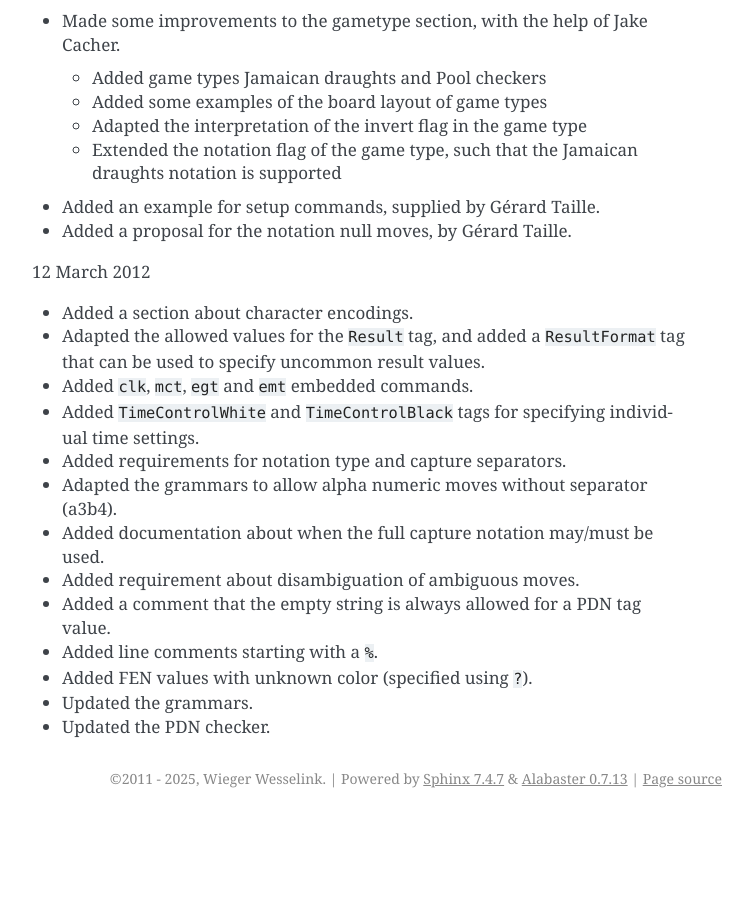
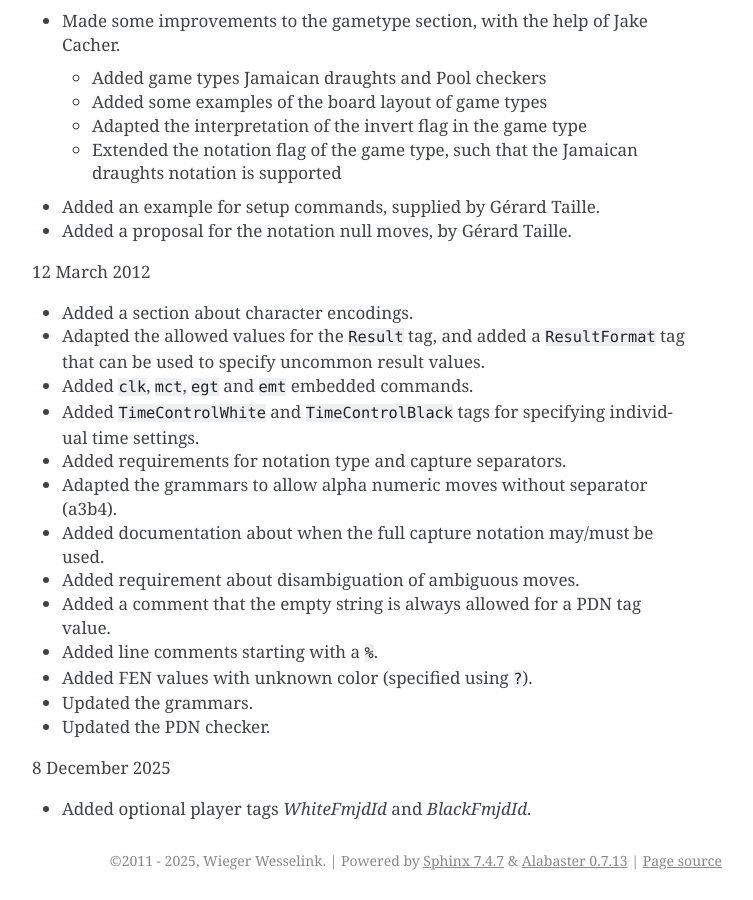
Before and after one commit to wiegerw/pdn, a Sphinx documentation site: the page built from doc/changelog.rst, in a window 1280 px wide and 900 px high, scrolled down 1117 px. Shown: the whole window, without its empty margins (388-1141 px from the left). Built offline with Sphinx 7.4.7, drawn with Linux system fonts in a browser that asks for light colours; before the commit the page ends 1935 px from its top, so only the background shows below that.

Commit message:
Added optional tags for FMJD IDs of the players

```diff
--- a/doc/changelog.rst
+++ b/doc/changelog.rst
@@ -98,3 +98,7 @@ Changelog
 * Updated the grammars.
 
 * Updated the PDN checker.
+
+8 December 2025
+
+* Added optional player tags `WhiteFmjdId` and `BlackFmjdId`.
--- a/doc/pdntags.rst
+++ b/doc/pdntags.rst
@@ -93,6 +93,7 @@ Player related tags
 ==========================   ============================================
 WhiteTitle, BlackTitle       FMJD titles of the players
 WhiteRating, BlackRating     FMJD rating
+WhiteFmjdId, BlackFmjdId     FMJD IDs of the players
 WhiteNA, BlackNA             E-mail or network addresses of the players
 WhiteType, BlackType         Player types ("human" or "program")
 ==========================   ============================================
```
Also changed, not shown: 1 other file.
